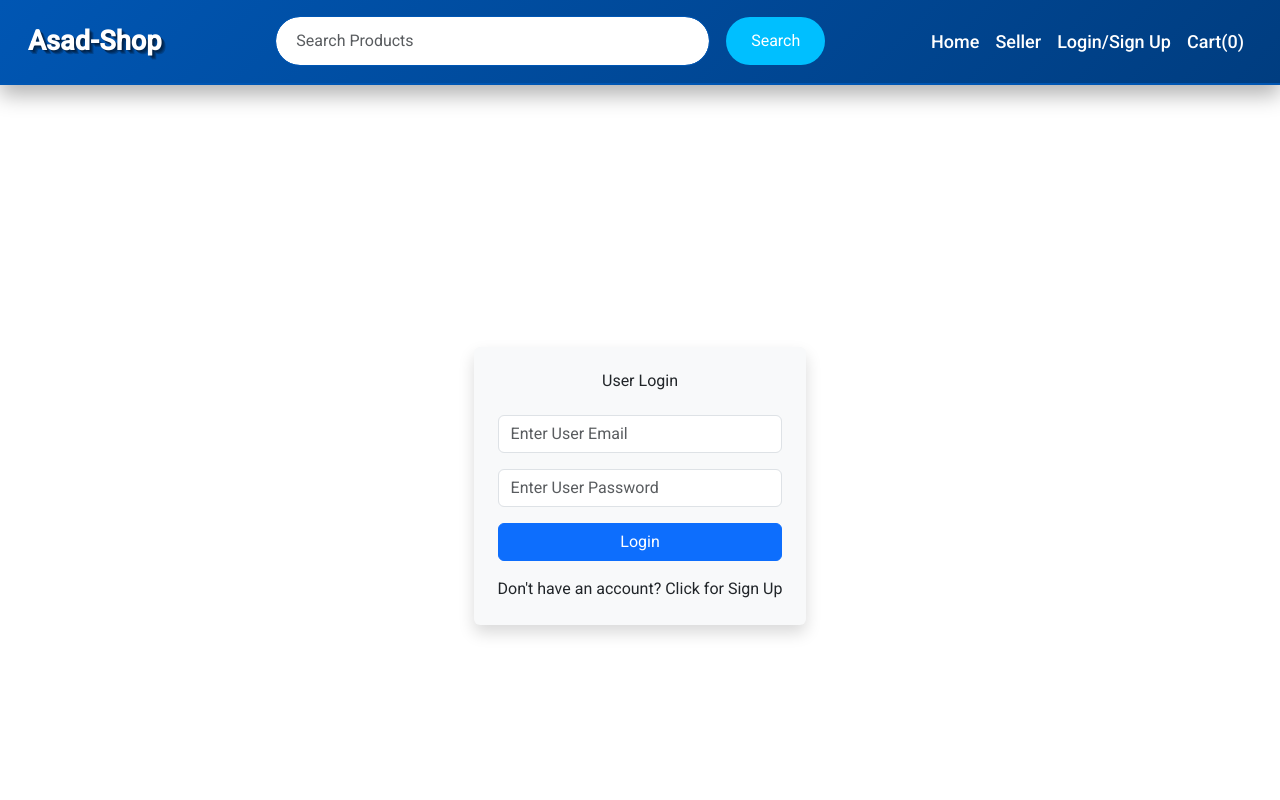
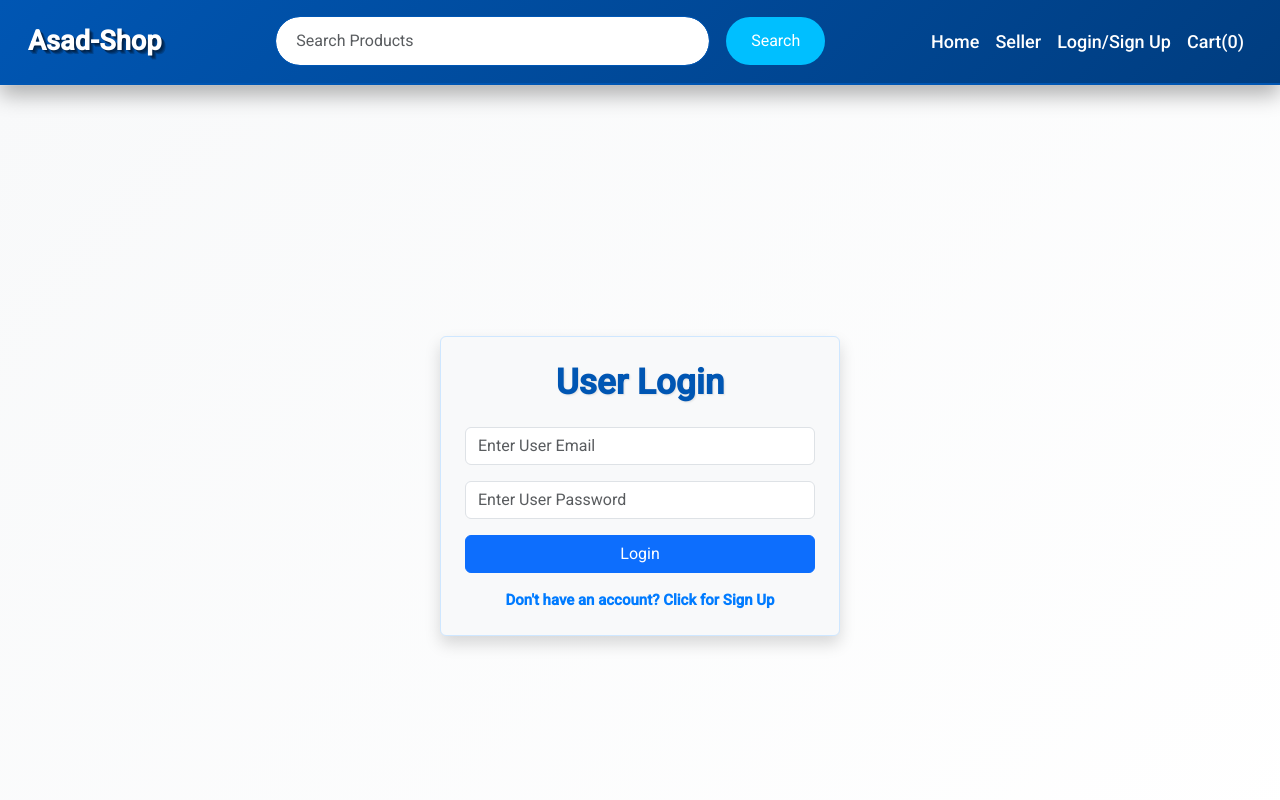
Before and after one commit to asadmunirdev/E-com-Project, an Angular app: page /user-auth in a window 1280 px wide. Shown: the top 800 px of the page. Built offline with nearby package versions, Linux system fonts and the light colour scheme.

Commit message:
styling user-auth

```diff
--- a/db.json
+++ b/db.json
@@ -5,36 +5,6 @@
       "email": "asad@gmail.com",
       "password": "123",
       "id": 1
-    },
-    {
-      "name": "Asad Munir",
-      "email": "asad@gmail.com",
-      "password": "123",
-      "id": 2
-    },
-    {
-      "name": "Asad Munir",
-      "email": "asad@gmail.com",
-      "password": "123",
-      "id": 3
-    },
-    {
-      "name": "test",
-      "email": "test@gmail.com",
-      "password": "123",
-      "id": 4
-    },
-    {
-      "name": "Asad Munir",
-      "email": "asad@gmail.com",
-      "password": "123",
-      "id": 5
-    },
-    {
-      "name": "sample",
-      "email": "sample@gmail.com",
-      "password": "123",
-      "id": 6
     }
   ],
   "products": [
@@ -479,8 +449,8 @@
       "id": 1
     },
     {
-      "name": "sample",
-      "email": "sample@gmail.com",
+      "name": "Saad",
+      "email": "saad@gmail.com",
       "password": "123",
       "id": 2
     }
--- a/src/app/user-auth/user-auth.component.css
+++ b/src/app/user-auth/user-auth.component.css
@@ -0,0 +1,151 @@
+:host {
+    display: flex;
+    justify-content: center;
+    align-items: center;
+    width: 100%;
+    height: 100vh;
+    background: linear-gradient(135deg, #f8f9fa, #ffffff); /* Light shade of white for body */
+  }
+
+  /* User Authentication Container Styling */
+  .user-auth {
+    width: 100%;
+    max-width: 400px;
+    background: #ffffff; /* Solid white background for the form */
+    border-radius: 20px; /* More rounded corners for a friendlier look */
+    box-shadow: 0 8px 20px rgba(0, 0, 0, 0.1); /* Softer and slightly larger shadow for depth */
+    padding: 40px;
+    transition: transform 0.3s ease-in-out, box-shadow 0.3s ease-in-out;
+    animation: fadeIn 1s;
+    position: relative; /* Allows for layered elements */
+    overflow: hidden; /* Prevents content overflow */
+    border: 1px solid #cfe7ff; /* Light blue border for a refined look */
+  }
+
+  /* Hover Effects for User Auth Container */
+  .user-auth:hover {
+    transform: scale(1.05);
+    box-shadow: 0 15px 30px rgba(0, 0, 0, 0.15); /* Enhanced shadow on hover */
+    border-color: #99d4ff; /* Darker blue border on hover */
+  }
+
+  /* Heading Styling */
+  h1 {
+    font-size: 2.2rem; /* Larger font size for prominence */
+    text-align: center;
+    color: #0056b3; /* Blue color for text */
+    margin-bottom: 20px;
+    animation: slideIn 1s;
+    text-shadow: 1px 1px 2px rgba(0, 0, 0, 0.1); /* Subtle shadow for depth */
+    font-weight: bold; /* Make the font bold for emphasis */
+  }
+
+  /* Common Form Styling */
+  .common-form {
+    display: flex;
+    flex-direction: column;
+  }
+
+  /* Input Field Styling */
+  .form-input {
+    margin-bottom: 15px;
+    padding: 12px;
+    border: 2px solid #ddd;
+    border-radius: 8px;
+    font-size: 16px;
+    transition: border-color 0.3s ease, box-shadow 0.3s ease;
+    background-color: #f9f9f9; /* Light background for contrast */
+    color: #333; /* Dark text color for readability */
+  }
+
+  .form-input:focus {
+    border-color: #0056b3; /* Matches the header color */
+    outline: none;
+    box-shadow: 0 0 8px rgba(0, 86, 179, 0.2); /* Light blue shadow for focus effect */
+    background-color: #ffffff; /* White background on focus for emphasis */
+  }
+
+  /* Button Styling */
+  .form-button {
+    background-color: #28a745; /* Vibrant green color for a standout effect */
+    color: white;
+    border: none;
+    border-radius: 8px;
+    padding: 12px;
+    font-size: 16px;
+    cursor: pointer;
+    transition: background-color 0.3s ease, transform 0.2s ease;
+    font-weight: bold; /* Bold text for emphasis */
+    box-shadow: 0 4px 6px rgba(0, 0, 0, 0.1); /* Subtle shadow for depth */
+  }
+
+  .form-button:hover {
+    background-color: #218838; /* Darker green for hover effect */
+    transform: translateY(-2px); /* Slight upward movement on hover */
+    box-shadow: 0 6px 8px rgba(0, 0, 0, 0.15); /* Enhanced shadow on hover */
+  }
+
+  /* Anchor Tag Styling */
+  a {
+    display: inline-block; /* Allows for padding and margins */
+    text-align: center;
+    color: #007bff; /* Vibrant blue color for the links */
+    margin-top: 15px;
+    font-size: 15px;
+    text-decoration: none; /* Removes the default underline */
+    cursor: pointer;
+    transition: color 0.3s ease, transform 0.2s ease, text-shadow 0.2s ease;
+    font-weight: 600; /* Semi-bold for emphasis */
+    position: relative; /* Allows for pseudo-element positioning */
+  }
+
+  a:hover {
+    color: #0056b3; /* Darker blue on hover for contrast */
+    transform: translateY(-2px); /* Slight upward movement on hover */
+    text-shadow: 0 2px 5px rgba(0, 123, 255, 0.3); /* Adds a glow effect on hover */
+  }
+
+  /* Error Message Styling */
+  .error-p {
+    color: red; /* Text color for error message */
+    text-transform: capitalize; /* Capitalizes the first letter of each word */
+    text-align: center; /* Centers the text */
+    margin-bottom: 15px; /* Space below the error message */
+    font-size: 16px; /* Adjust font size for readability */
+    font-weight: bold; /* Makes the text bold */
+    padding: 10px; /* Adds space around the text */
+    display: inline-block; /* Ensures the background color and border apply correctly */
+    max-width: 100%; /* Prevents overflow in responsive design */
+  }
+
+  /* Success Message Styling */
+  .messagee_p {
+    color: green; /* Set text color to green */
+    text-align: center; /* Center-align text */
+    font-size: 1.3em; /* Optional: adjust font size for better visibility */
+    margin-top: 10px; /* Optional: add some space above the message */
+    margin-bottom: 20px; /* Optional: add some space above the message */
+  }
+
+  /* Animations */
+  @keyframes fadeIn {
+    from {
+      opacity: 0;
+      transform: translateY(-20px);
+    }
+    to {
+      opacity: 1;
+      transform: translateY(0);
+    }
+  }
+
+  @keyframes slideIn {
+    from {
+      opacity: 0;
+      transform: translateX(-30px);
+    }
+    to {
+      opacity: 1;
+      transform: translateX(0);
+    }
+  }
```
